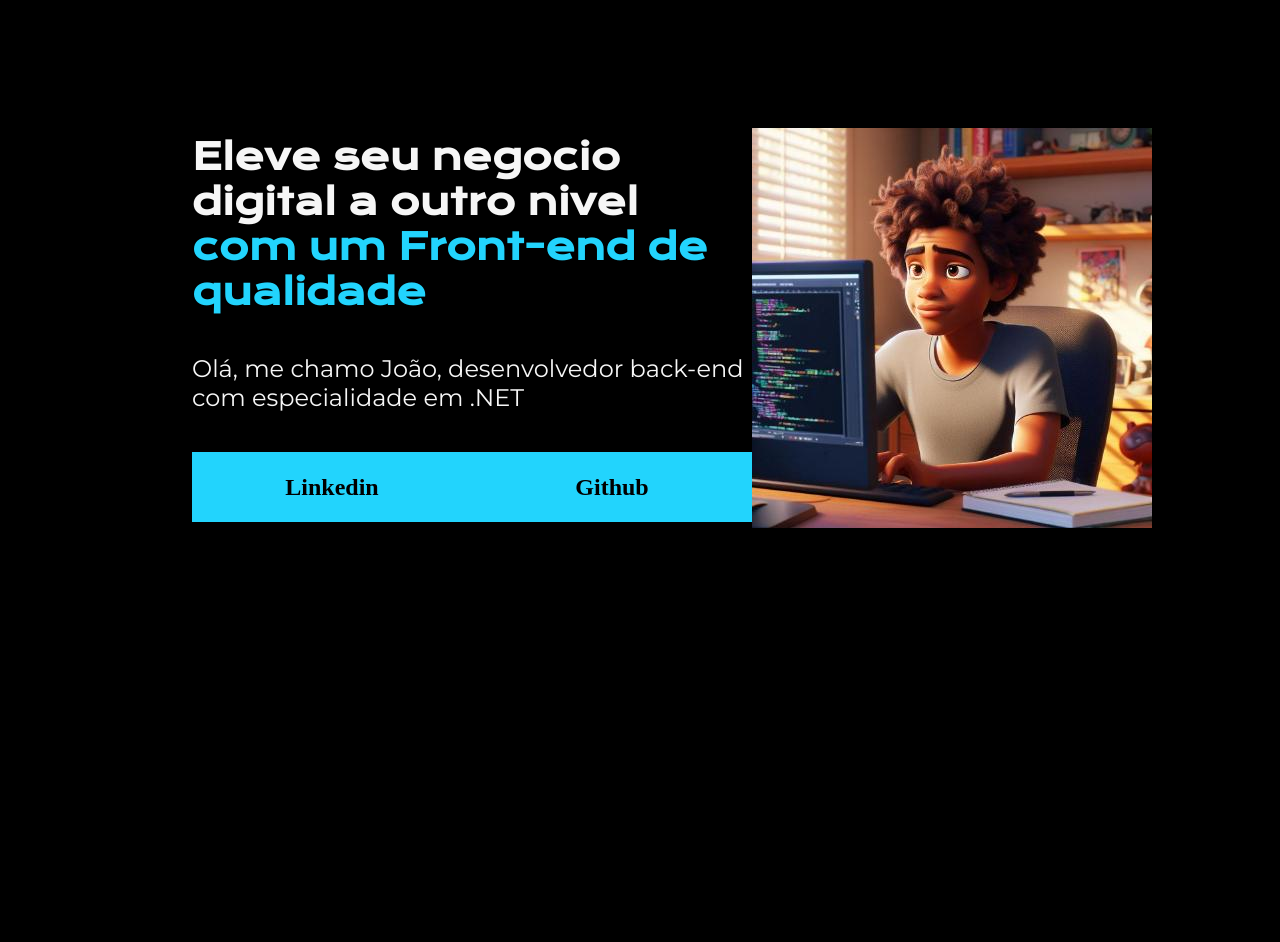
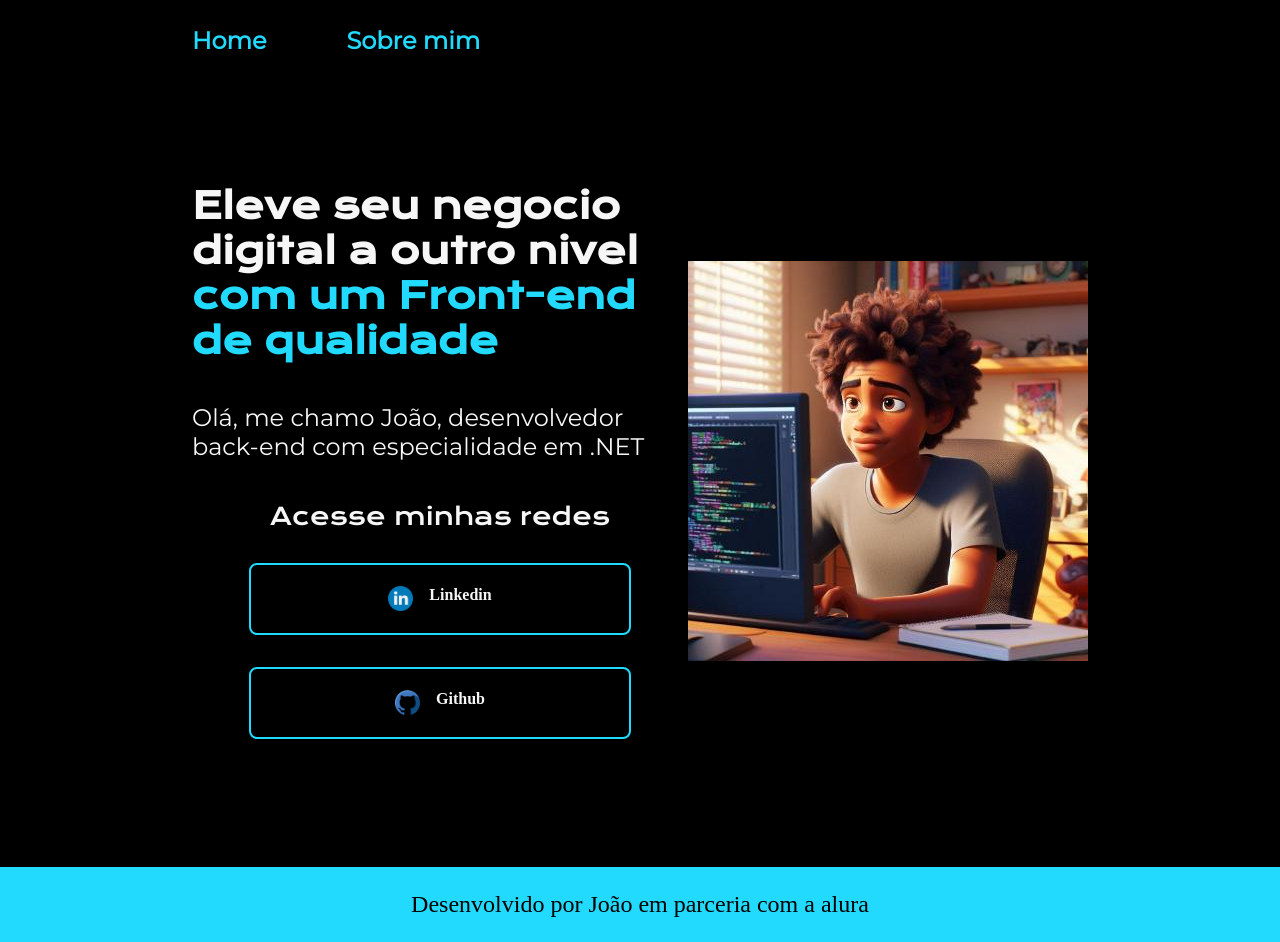
Before and after one commit to joaogabriel87/PORTFOLIO-ALURA, a plain HTML site: page index.html in a window 1280 px wide. Drawn offline with nearby package versions, Linux system fonts and the light colour scheme.

Commit message:
create: about me

```diff
--- /dev/null
+++ b/Styles/index.css
@@ -0,0 +1,109 @@
+@import url('https://fonts.googleapis.com/css2?family=Krona+One&display=swap');
+@import url('https://fonts.googleapis.com/css2?family=Krona+One&family=Montserrat&display=swap');
+
+:root{
+  --cor-primaria: #000000;
+  --cor-secundaria: #F6F6F6;
+  --cor-terciaria: #22DAFD;
+  --cor-hover: #464646;
+
+  --font-principal: 'Krona One', sans-serif;
+  --font-secundaria: 'Montserrat', sans-serif;
+}
+*{
+  margin: 0;
+  padding: 0;
+}
+.container-apresentacao{
+  padding: 5% 15¢;
+  margin: 10% 15%;
+  display: flex;
+  align-items: center;
+  justify-content: space-between;
+}
+
+body{
+
+  box-sizing: border-box;
+  background-color: var(--cor-primaria);
+  color: var(--cor-secundaria)
+}
+.cabecalho{
+  padding: 2% 0% 0% 15%;
+}
+.cabecalho_menu{
+  display: flex;
+  gap: 80px;
+}
+
+.cabecalho_menu_link{
+  font-family: var(--font-secundaria);
+  font-size: 24px;
+  font-weight: 600;
+  color: var(--cor-terciaria);
+  text-decoration: none;
+}
+strong{
+  color: var(--cor-terciaria);
+}
+.div_button{
+  display: flex;
+  flex-direction: column;
+  justify-content: space-between;
+  align-items: center;
+  gap: 32px;
+}
+
+.apresentacao--content{
+  width: 615px;
+  display: flex;
+  flex-direction: column;
+  gap: 40px;
+}
+
+.apresentacao_h1{
+  font-size: 36px;
+  font-family: var(--font-principal);
+}
+.apresentacao_p{
+font-size: 24px;
+font-family: var(--font-secundaria);
+}
+.button_link{
+  display: flex;
+  gap: 16px;
+  justify-content: center;
+  width: 378px;
+  text-align: center;
+  border-radius: 8px;
+  font-size: 24px;
+  padding: 21.5px 0;
+  text-decoration: none;
+  color:var(--cor-secundaria);
+  font: var(--font-secundaria);
+  font-weight: 600;
+  border:2px solid var(--cor-terciaria) ;
+}
+
+.titulo_button{
+  font-family: var(--font-principal);
+  font-weight: 400;
+  font-size: 24px;
+}
+
+.button_link > img{
+  height: 25px;
+}
+.button_link:hover
+{
+  background-color: var(--cor-hover);
+}
+
+.rodape{
+  color: var(--cor-primaria);
+  padding: 24px;
+  background-color: var(--cor-terciaria);
+  text-align: center;
+  font: var(--font-secundaria);
+  font-size: 24px;
+}
--- a/index.css
+++ /dev/null
@@ -1,55 +0,0 @@
-@import url('https://fonts.googleapis.com/css2?family=Krona+One&display=swap');
-@import url('https://fonts.googleapis.com/css2?family=Krona+One&family=Montserrat&display=swap');
-
-*{
-  margin: 0;
-  padding: 0;
-}
-.container-apresentacao{
-  margin: 10% 15%;
-  display: flex;
-  align-items: center;
-  justify-content: space-between;
-}
-
-body{
-  height:100vh;
-  box-sizing: border-box;
-  background-color: black;
-  color: #f6f6f6;
-}
-strong{
-  color:#22d4fd;
-}
-.div_button{
-  display: flex;
-  justify-content: space-between;
-}
-
-.apresentacao--content{
-  width: 615px;
-  display: flex;
-  flex-direction: column;
-  gap: 40px;
-
-}
-.apresentacao_h1{
-  font-size: 36px;
-  font-family: 'Krona One', sans-serif;
-}
-.apresentacao_p{
-font-size: 24px;
-font-family: 'Montserrat', sans-serif;
-}
-.button_link{
-  background-color: #22d4fd;
-  width: 280px;
-  text-align: center;
-  border-radius: 16xpx;
-  font-size: 24px;
-  padding: 21.5px 0;
-  text-decoration: none;
-  color:black;
-  font: 'Montserrat', sans-serif;
-  font-weight: 600;
-}
--- a/index.html
+++ b/index.html
@@ -4,22 +4,36 @@
   <meta charset="UTF-8">
   <meta name="viewport" content="width=device-width, initial-scale=1.0">
   <title>Meu Portifolio</title>
-  <link rel="stylesheet" href="index.css">
+  <link rel="stylesheet" href="Styles/index.css">
 </head>
 <body>
-    <header></header>
+    <header class="cabecalho">
+      <nav class="cabecalho_menu">
+        <a class="cabecalho_menu_link" href="index.html">Home</a>
+        <a class="cabecalho_menu_link" href="about.html">Sobre mim</a>
+      </nav>
+    </header>
     <main class="container-apresentacao">
       <section class="apresentacao--content">
       <h1 class="apresentacao_h1">Eleve seu negocio digital a outro nivel <strong>com um Front-end de qualidade</strong></h1>
       <p class="apresentacao_p">Olá, me chamo João, desenvolvedor back-end com especialidade em .NET</p>
       <div class="div_button">
-        <a class="button_link" href="#" type="button">Linkedin</a>
-        <a class="button_link" href="#" type="button">Github</a>
+        <h2 class="titulo_button">Acesse minhas redes</h2>
+        <a class="button_link" href="#" type="button">
+          <img src="assets/linkedin.png">
+          Linkedin
+        </a>
+        <a class="button_link" href="#" type="button">
+          <img src="assets/github (2).png">
+          Github
+        </a>
       </div>
 
     </section>
-      <img src="github.jpeg" alt="" srcset="">
+      <img src="assets/github.jpeg" alt="" srcset="">
     </main>
-    <footer></footer>
+    <footer class="rodape">
+      <p>Desenvolvido por João em parceria com a alura</p>
+    </footer>
 </body>
 </html>
```
Also changed, not shown: about.html (added, +28 -0 lines), assets/github (2).png (added), assets/github.jpeg (renamed from github.jpeg), assets/linkedin.png (added).
